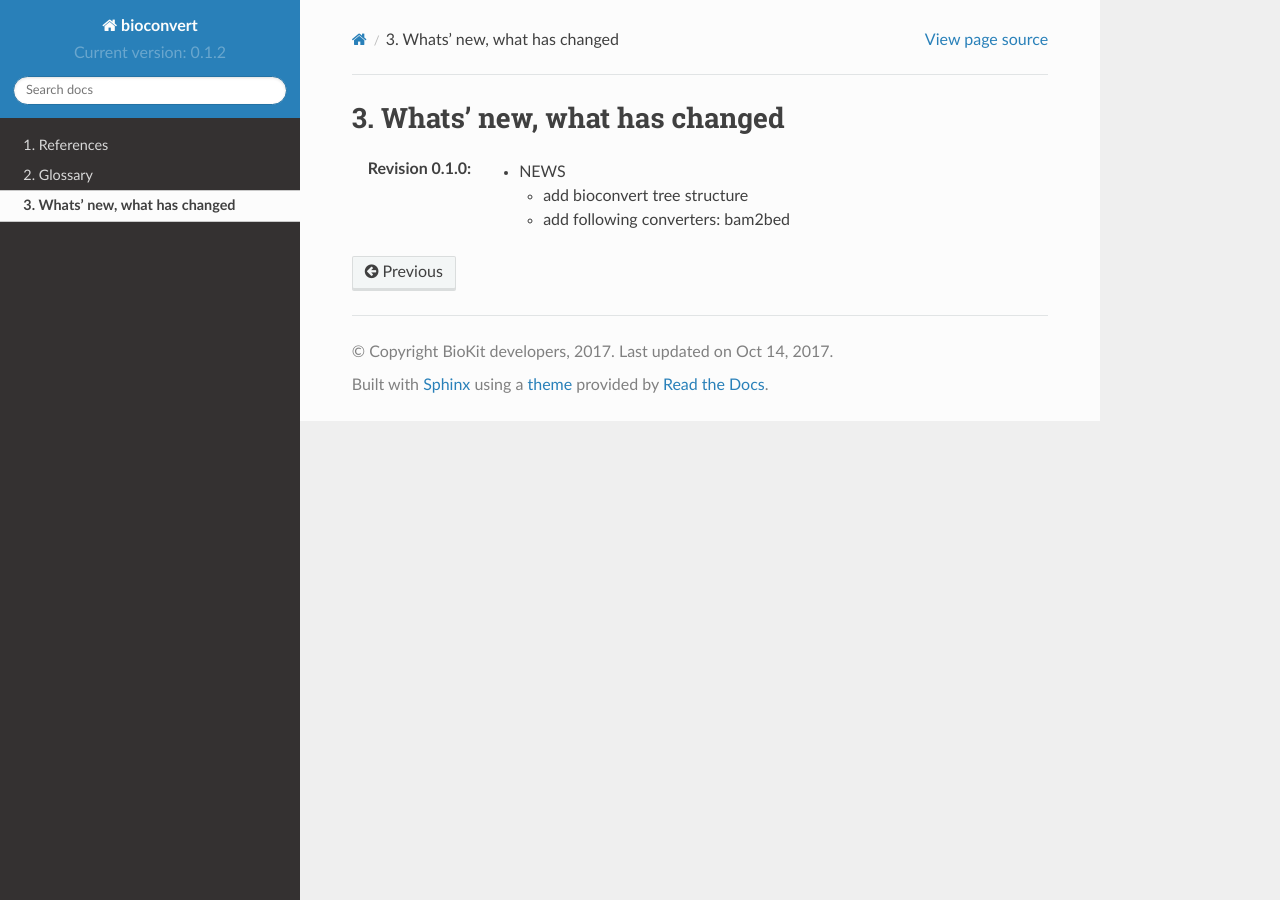
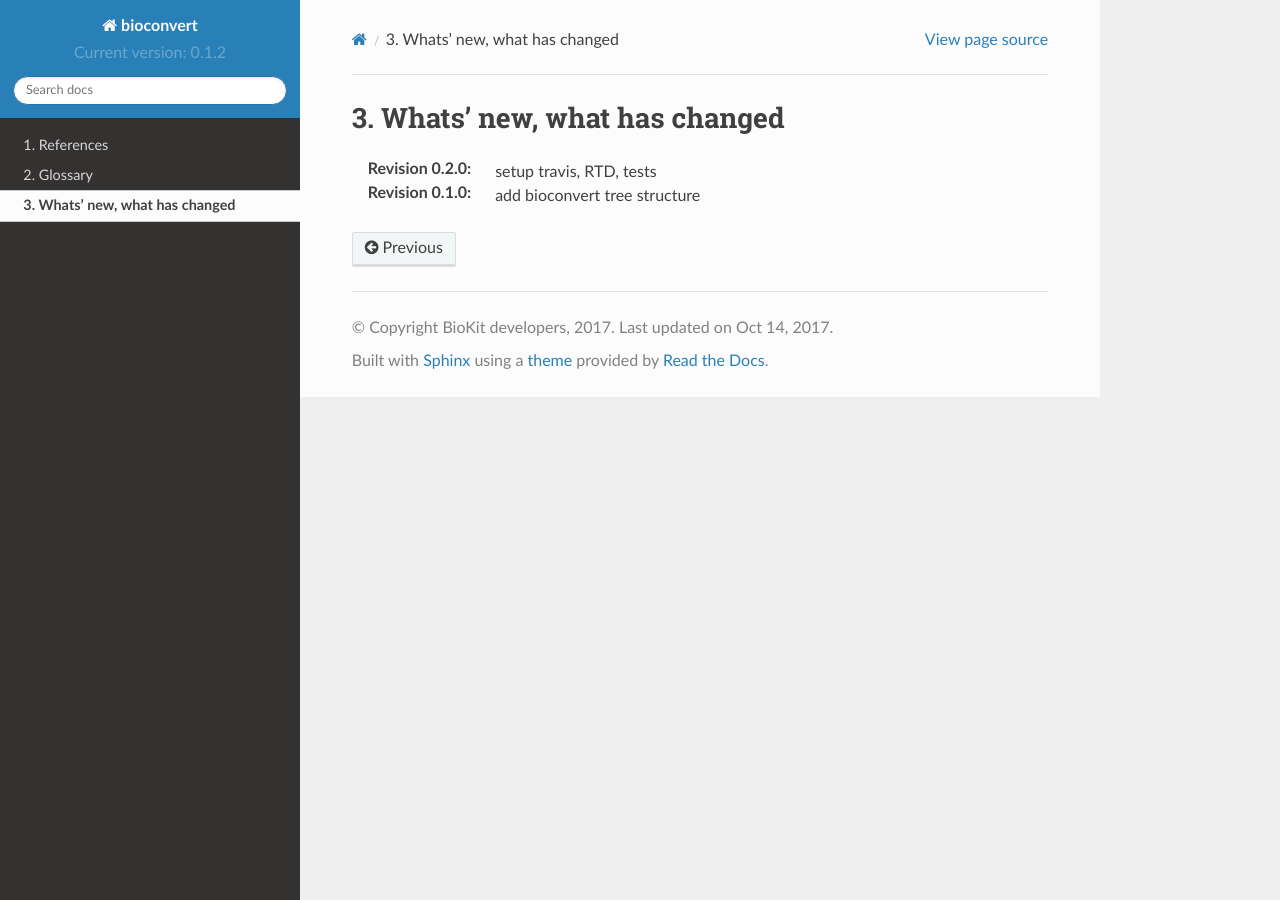
Before and after one commit to bioconvert/bioconvert, a Sphinx documentation site: the page built from doc/ChangeLog.rst, in a window 1280 px wide. Built offline with Sphinx 7.4.7 and the Read the Docs theme 2.0.0, drawn with Linux system fonts in a browser that asks for light colours; formulas are drawn with MathJax 3; pages that are not in the unit, such as notebooks, are missing from menus.

Commit message:
update doc and increase version

```diff
--- a/README.rst
+++ b/README.rst
@@ -18,6 +18,7 @@ Bioinformatics tools in Python
 
 .. image:: https://badges.gitter.im/biokit/bioconvert.svg
     :target: https://gitter.im/bioconvert/Lobby?source=orgpage
+
 
 :note: Bioconvert is tested with Travis for the following Python version: 3.5 and 3.6. Python 2 won't be provided.
 
--- a/doc/ChangeLog.rst
+++ b/doc/ChangeLog.rst
@@ -2,10 +2,5 @@ Whats' new, what has changed
 ================================
 
 
-
-:Revision 0.1.0:
-
-  * NEWS
-
-    * add bioconvert tree structure
-    * add following converters: bam2bed
+:Revision 0.2.0: setup travis, RTD, tests
+:Revision 0.1.0: add bioconvert tree structure
--- a/setup.py
+++ b/setup.py
@@ -4,7 +4,7 @@ from setuptools import setup, find_packages
 
 _MAJOR = 0
 _MINOR = 0
-_MICRO = 1
+_MICRO = 2
 version = '%d.%d.%d' % (_MAJOR, _MINOR, _MICRO)
 release = '%d.%d' % (_MAJOR, _MINOR)
 
```
